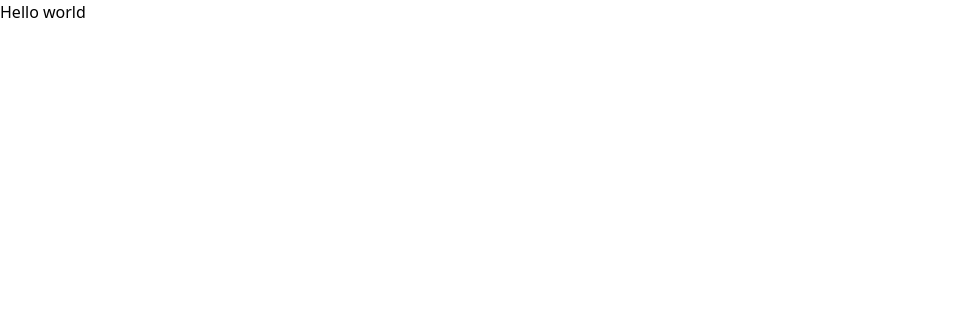
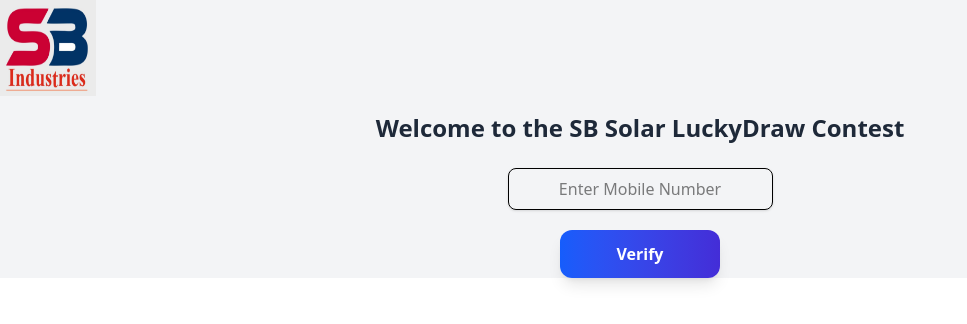
Before and after one commit to vishaldasaniya/LuckyDraw, a React app: page / in a window 1280 px wide. Shown: the top 324 px of the page, without its empty margins (0-967 px from the left). Built offline with nearby package versions, Linux system fonts and the light colour scheme; the HTML template or start-up script is replaced by a standard one.

Commit message:
welcome page added

```diff
--- a/src/App.jsx
+++ b/src/App.jsx
@@ -1,9 +1,10 @@
 import React from 'react'
+import Home from "./components/Home.jsx";
 
 export default function App() {
   return (
     <div>
-      Hello world
+    <Home/>
     </div>
   )
 }
--- /dev/null
+++ b/src/components/Home.jsx
@@ -0,0 +1,37 @@
+import React from "react";
+
+const WelcomeComponent = () => {
+  return (
+    <div className=" bg-gray-100">
+
+     <div> <img
+        src="/src/assets/images/logo.jpg"
+        alt=""
+        className="w-24 h-24 mb-4"
+      /> </div>
+
+
+      <div className=" flex flex-col items-center justify-center ">
+        <h1 className="text-2xl font-bold text-gray-800 mb-6 text-center">
+        Welcome to the SB Solar LuckyDraw Contest
+      </h1>
+      </div>
+
+      <div className="flex flex-col items-center justify-center gap-5">
+         <input
+        type="tel"
+        placeholder="Enter Mobile Number"
+        pattern="[0-9]{10}"
+        maxLength={10}
+        className="px-4 py-2 border rounded-lg shadow-sm focus:outline-none focus:ring-2 focus:ring-blue-500 text-center"
+      />
+
+     <button className="w-40 px-4 py-3 bg-gradient-to-r from-blue-600 to-indigo-700 text-white font-semibold rounded-xl shadow-lg hover:scale-105 transform transition duration-300">
+        Verify
+      </button>
+      </div>
+    </div>
+  );
+};
+
+export default WelcomeComponent;
```
Also changed, not shown: src/assets/images/logo.jpg (added).
